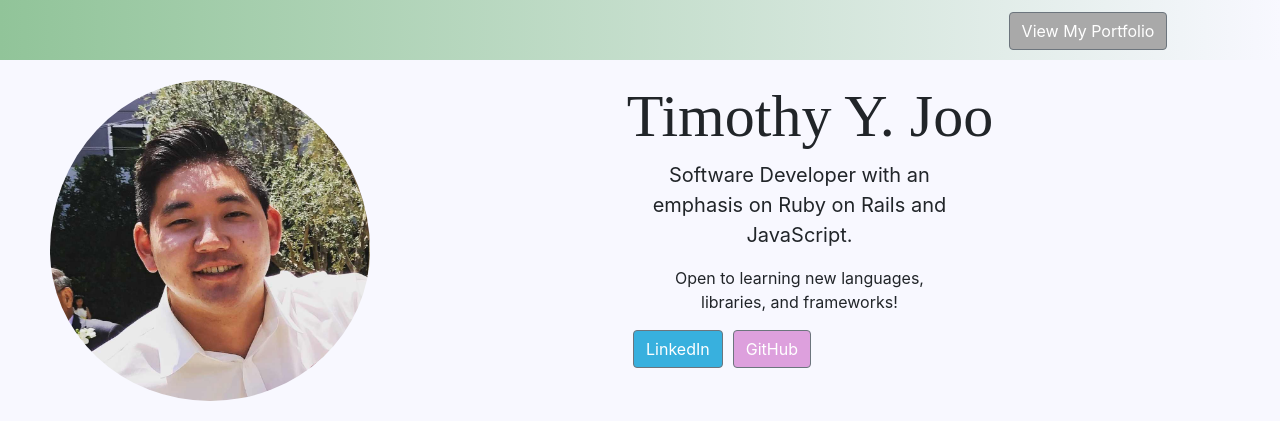
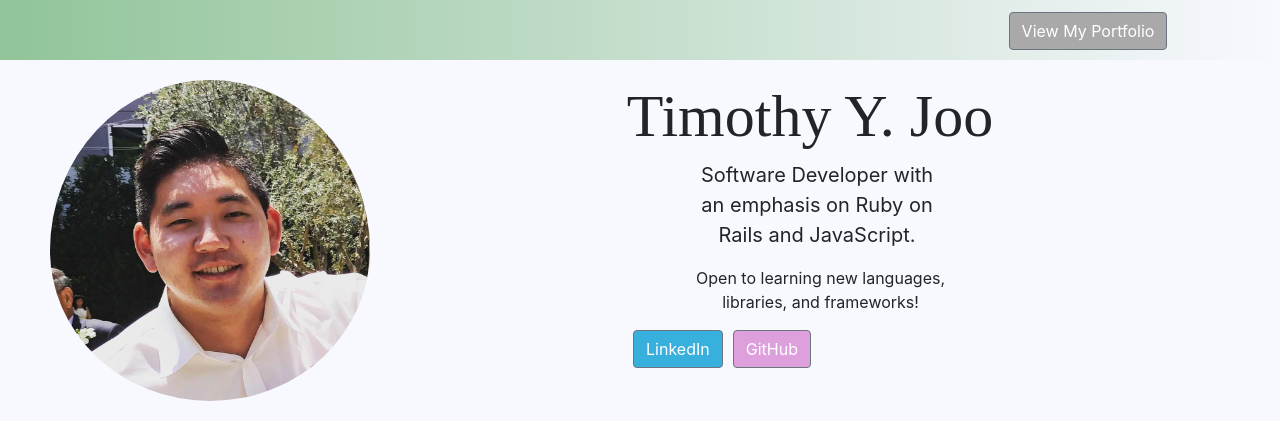
Before and after one commit to Tyjoo26/personal-site, a React (Create React App) app: page / in a window 1280 px wide. Shown: the top 440 px of the page. Built offline with nearby package versions, Linux system fonts and the light colour scheme.

Commit message:
centered content

```diff
--- a/src/App.css
+++ b/src/App.css
@@ -56,13 +56,13 @@
 }
 
 .welcome-text {
-  padding-left: 40%;
+  padding-left: 45%;
   width: 82%;
   font-size: 20px;
 }
 
 .welcome-text-1 {
-  padding-left: 40%;
+  padding-left: 46%;
   width: 82%;
 
 }
```
